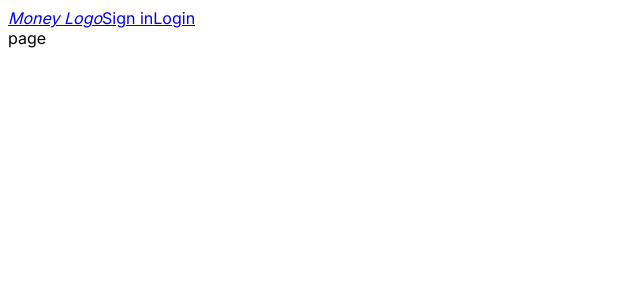
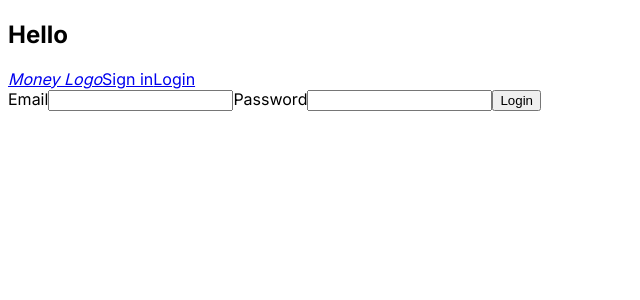
Before and after one commit to mateus-sartorio/currency-exchange, a Next.js app: page /login in a window 1280 px wide. Shown: the top 300 px of the page, without its empty margins (0-640 px from the left). Built offline with nearby package versions, Linux system fonts and the light colour scheme.

Commit message:
Basic signup and login system implemented

```diff
--- a/next.config.js
+++ b/next.config.js
@@ -1,4 +1,18 @@
 /** @type {import('next').NextConfig} */
-const nextConfig = {}
+const nextConfig = {
+  async headers() {
+    return [
+      {
+        source: "/api/:path*",
+        headers: [
+          { key: "Access-Control-Allow-Credentials", value: "true" },
+          { key: "Access-Control-Allow-Origin", value: "*" }, // replace this your actual origin
+          { key: "Access-Control-Allow-Methods", value: "GET,DELETE,PATCH,POST,PUT" },
+          { key: "Access-Control-Allow-Headers", value: "X-CSRF-Token, X-Requested-With, Accept, Accept-Version, Content-Length, Content-MD5, Content-Type, Date, X-Api-Version" },
+        ],
+      },
+    ];
+  },
+};
 
-module.exports = nextConfig
+module.exports = nextConfig;
--- /dev/null
+++ b/src/app/api/users/login/route.ts
@@ -0,0 +1,35 @@
+import { NextRequest, NextResponse } from "next/server";
+import { connect } from "@/dbConfig/dbConfig";
+import bcryptjs from "bcrypt";
+import User from "@/models/userModel";
+import next, { NextApiRequest } from "next";
+import mongoose from "mongoose";
+
+connect();
+
+export async function GET(request: NextRequest) {
+  try {
+    const query = request.nextUrl.searchParams;
+
+    const email = query.get("email");
+    const password = query.get("password");
+
+    const user = await User.findOne({ email });
+
+    mongoose.connection.close();
+
+    if (!user) {
+      return NextResponse.json({ error: "User does not exist" }, { status: 404 });
+    }
+
+    const validPassword = await bcryptjs.compare(password!, user.password);
+
+    if (!validPassword) {
+      return NextResponse.json({ error: "Invalid password" }, { status: 500 });
+    }
+
+    return NextResponse.json({ message: "Logged successfully", success: true, user });
+  } catch (error: any) {
+    return NextResponse.json({ error: error.message }, { status: 404 });
+  }
+}
--- a/src/app/api/users/singup/route.ts
+++ b/src/app/api/users/singup/route.ts
@@ -2,7 +2,7 @@ import { NextRequest, NextResponse } from "next/server";
 import { connect } from "@/dbConfig/dbConfig";
 import bcryptjs from "bcrypt";
 import User from "@/models/userModel";
-import { request } from "http";
+import mongoose from "mongoose";
 
 connect();
 
@@ -11,12 +11,38 @@ export async function GET() {}
 export async function POST(request: Request) {
   try {
     const requestBody: any = await request.json();
-    console.log(requestBody);
 
-    const { email } = requestBody;
+    // console.log(requestBody);
 
-    User.findOne({ email });
+    const { firstName, lastName, email, username, password } = requestBody;
+
+    const user = await User.findOne({ email });
+
+    if (user) {
+      mongoose.connection.close();
+      return NextResponse.json({ error: "User already exists" }, { status: 400 });
+    }
+
+    // hash password
+    const salt = await bcryptjs.genSalt(10);
+    const hashedPassword = await bcryptjs.hash(password, salt);
+
+    const newUser = new User({
+      firstName,
+      lastName,
+      email,
+      username,
+      password: hashedPassword,
+    });
+
+    const savedUser = await newUser.save();
+
+    // console.log(savedUser);
+
+    mongoose.connection.close();
+    return NextResponse.json({ message: "Created user successfully", success: true, savedUser });
   } catch (error: any) {
-    return NextResponse.json({ error: error.message, status: 500 });
+    mongoose.connection.close();
+    return NextResponse.json({ error: error.message }, { status: 500 });
   }
 }
--- a/src/app/components/Navbar.tsx
+++ b/src/app/components/Navbar.tsx
@@ -1,8 +1,15 @@
 import Link from "next/link";
+import { useDispatch, useSelector } from "react-redux";
+import { selectFirstName, selectLastName } from "../store/userInfoReducer";
+export function Navbar() {
+  const firstName = useSelector(selectFirstName);
+  const lastName = useSelector(selectLastName);
 
-export function Navbar() {
   return (
     <nav>
+      <h2>
+        Hello {firstName} {lastName}
+      </h2>
       <Link href="/">
         <i>Money Logo</i>
       </Link>
--- a/src/app/login/page.tsx
+++ b/src/app/login/page.tsx
@@ -1,3 +1,56 @@
+"use client";
+
+import { FormEvent, useState } from "react";
+import { useDispatch } from "react-redux";
+import { setFirstName, setLastName, setEmail, setUsername, setReferenceCurrency, setFavoriteCurrencies } from "../store/userInfoReducer";
+import { useRouter } from "next/navigation";
+
 export default function Login() {
-  return <div>page</div>;
+  const router = useRouter();
+
+  const dispatch = useDispatch();
+
+  const [formEmail, setFormEmail] = useState("");
+  const [password, setPassword] = useState("");
+
+  async function handleSubmit(event: FormEvent<HTMLFormElement>): Promise<void> {
+    event.preventDefault();
+
+    const response = await fetch(`http://localhost:3000/api/users/login?email=${formEmail}&password=${password}`, {
+      method: "GET",
+      headers: {
+        "Content-Type": "application/json",
+      },
+    });
+
+    const data = await response.json();
+    // console.log(data);
+
+    const { firstName, lastName, username, email, referenceCurrency, favoriteCurrencies } = data.user;
+
+    if (data.success === true) {
+      dispatch(setFirstName(firstName));
+      dispatch(setLastName(lastName));
+      dispatch(setEmail(email));
+      dispatch(setUsername(username));
+      dispatch(setReferenceCurrency(referenceCurrency));
+      dispatch(setFavoriteCurrencies(favoriteCurrencies));
+
+      router.push("/");
+    }
+  }
+
+  return (
+    <form onSubmit={handleSubmit}>
+      <label>
+        Email
+        <input type="email" name="email" onChange={(event) => setFormEmail(event.target.value)} />
+      </label>
+      <label>
+        Password
+        <input type="text" name="password" onChange={(event) => setPassword(event.target.value)} />
+      </label>
+      <button type="submit">Login</button>
+    </form>
+  );
 }
--- a/src/app/store/userInfoReducer.ts
+++ b/src/app/store/userInfoReducer.ts
@@ -31,6 +31,9 @@ export const currenciesSlice = createSlice({
     setReferenceCurrency: (state, action: PayloadAction<string>) => {
       state.referenceCurrency = action.payload;
     },
+    setFavoriteCurrencies: (state, action: PayloadAction<string[]>) => {
+      state.favoriteCurrencies = action.payload;
+    },
     addFavoriteCurrency: (state, action: PayloadAction<string>) => {
       state.favoriteCurrencies = [...state.favoriteCurrencies, action.payload];
     },
@@ -40,7 +43,7 @@ export const currenciesSlice = createSlice({
   },
 });
 
-export const { setFirstName, setLastName, setEmail, setUsername, setReferenceCurrency, addFavoriteCurrency, removeFavoriteCurrency } = currenciesSlice.actions;
+export const { setFirstName, setLastName, setEmail, setUsername, setReferenceCurrency, setFavoriteCurrencies, addFavoriteCurrency, removeFavoriteCurrency } = currenciesSlice.actions;
 
 export const selectFirstName = (state: RootState) => state.userInfo.firstName;
 export const selectLastName = (state: RootState) => state.userInfo.lastName;
--- a/src/app/types/UserInfo.ts
+++ b/src/app/types/UserInfo.ts
@@ -3,7 +3,6 @@ export interface UserInfo {
   lastName: string;
   email: string;
   username: string;
-  password: string;
   referenceCurrency: string;
   favoriteCurrencies: string[];
 }
--- a/src/models/userModel.ts
+++ b/src/models/userModel.ts
@@ -1,11 +1,11 @@
 import mongoose from "mongoose";
 
 const userSchema = new mongoose.Schema({
-  firstname: {
+  firstName: {
     type: String,
     required: [true, "Please provide a first name"],
   },
-  lastname: {
+  lastName: {
     type: String,
     required: [true, "Please provide an lastname"],
   },
```
Also changed, not shown: src/app/signup/page.tsx (+25 -8 lines), 1 other file (tests, documents, lock files or other folders).
